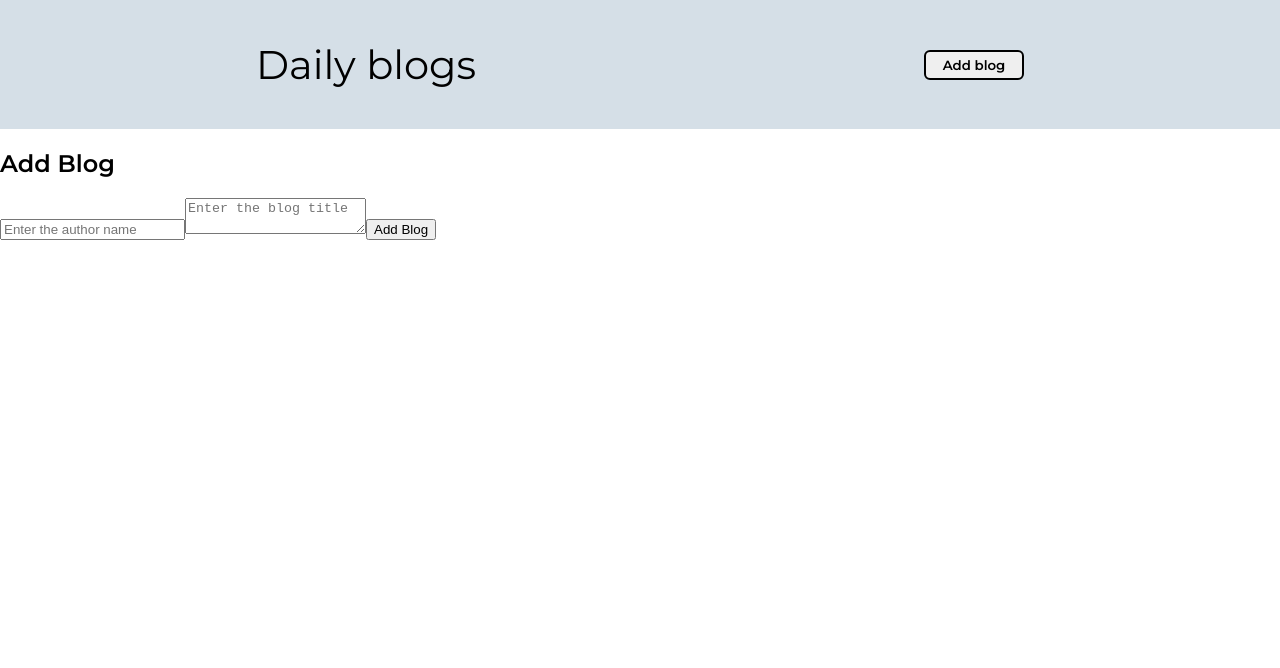
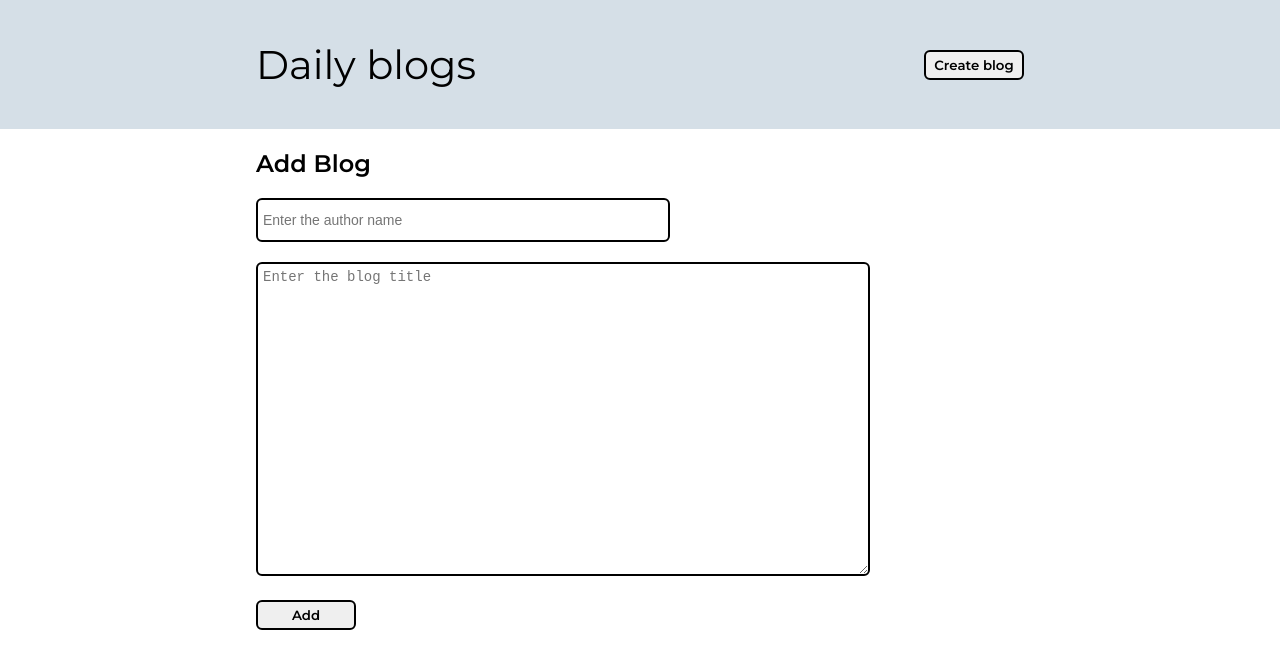
Before and after one commit to AndriaBegiashvili/blog-app-angular, an Angular app: page /add in a window 1280 px wide. Shown: the top 668 px of the page. Built offline with nearby package versions, Linux system fonts and the light colour scheme.

Commit message:
added some css stylings

```diff
--- a/src/app/add-blog/add-blog.component.css
+++ b/src/app/add-blog/add-blog.component.css
@@ -0,0 +1,35 @@
+.post{
+  width: 60%;
+  margin: 0 auto;
+}
+.inputs{
+  display: flex;
+  flex-direction: column;
+  gap: 20px;
+}
+.author{
+  width: 400px;
+  height: 30px;
+  font-size: 14px;
+  border: 2px solid black;
+  border-radius: 6px;
+  padding: 5px;
+}
+.area{
+  width: 600px;
+  height: 300px;
+  border: 2px solid black;
+  border-radius: 6px;
+  padding: 5px;
+  font-size: 14px;
+}
+.btn{
+  border: 2px solid black;
+  width: 100px;
+  height: 30px;
+  color: black;
+  font-weight: bold;
+  font-family: 'Montserrat', sans-serif;
+  border-radius: 6px;
+  cursor: pointer;
+}
--- a/src/app/add-blog/add-blog.component.html
+++ b/src/app/add-blog/add-blog.component.html
@@ -1,4 +1,14 @@
+<div class="post">
 <h2>Add Blog</h2>
-<input [(ngModel)]="blogAuthor" placeholder="Enter the author name">
-<textarea [(ngModel)]="blogText" placeholder="Enter the blog title" ></textarea>
-<button (click)="addBlog()">Add Blog</button>
+<div class="inputs">
+<div>
+  <input class="author" [(ngModel)]="blogAuthor" placeholder="Enter the author name">
+</div>
+<div>
+  <textarea class="area" [(ngModel)]="blogText" placeholder="Enter the blog title" ></textarea>
+</div>
+<div>
+  <button class="btn" (click)="addBlog()">Add</button>
+</div>
+</div>
+</div>
--- a/src/app/blog-list/blog-list.component.css
+++ b/src/app/blog-list/blog-list.component.css
@@ -0,0 +1,10 @@
+.post{
+  width: 60%;
+  margin: 0 auto;
+}
+.post h3{
+  word-wrap: break-word;
+}
+.post p{
+  word-wrap: break-word;
+}
--- a/src/app/blog-list/blog-list.component.html
+++ b/src/app/blog-list/blog-list.component.html
@@ -1,9 +1,6 @@
-
-<h2>Blog List</h2>
-<ul>
-  <li *ngFor="let blog of blogs">
-    <h3>Author: {{ blog.author }}</h3>
-    <p>{{blog.blogText}}</p>
+<div class="post" *ngFor="let blog of blogs">
+    <h3>{{ blog.author }}</h3>
+      <p>{{blog.blogText}}</p>
     <p>{{blog.publishDate}}</p>
-  </li>
-</ul>
+    <hr>
+  </div>
--- a/src/app/header/header.component.css
+++ b/src/app/header/header.component.css
@@ -32,3 +32,13 @@
   border-radius: 6px;
   cursor: pointer;
 }
+@media only screen and (max-width: 630px) {
+    .header p{
+      font-size: 30px;
+    }
+}
+@media only screen and (max-width: 500px) {
+  .header p{
+    font-size: 20px;
+  }
+}
--- a/src/app/header/header.component.html
+++ b/src/app/header/header.component.html
@@ -5,7 +5,7 @@
   </div>
   <div class="button-container">
     <button (click)="goToAddBlog()" class="btn">
-      Add blog
+      Create blog
     </button>
 
   </div>
```
